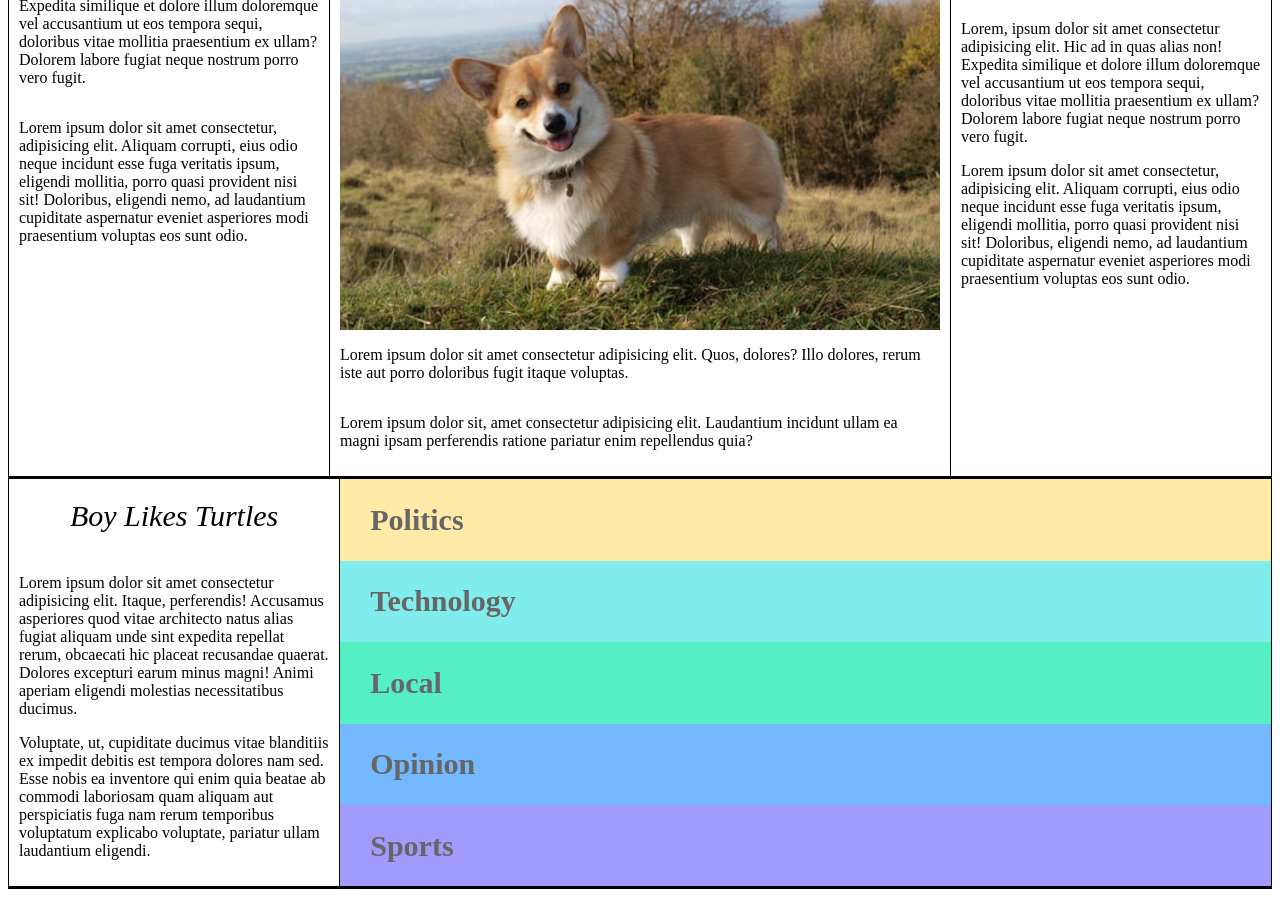
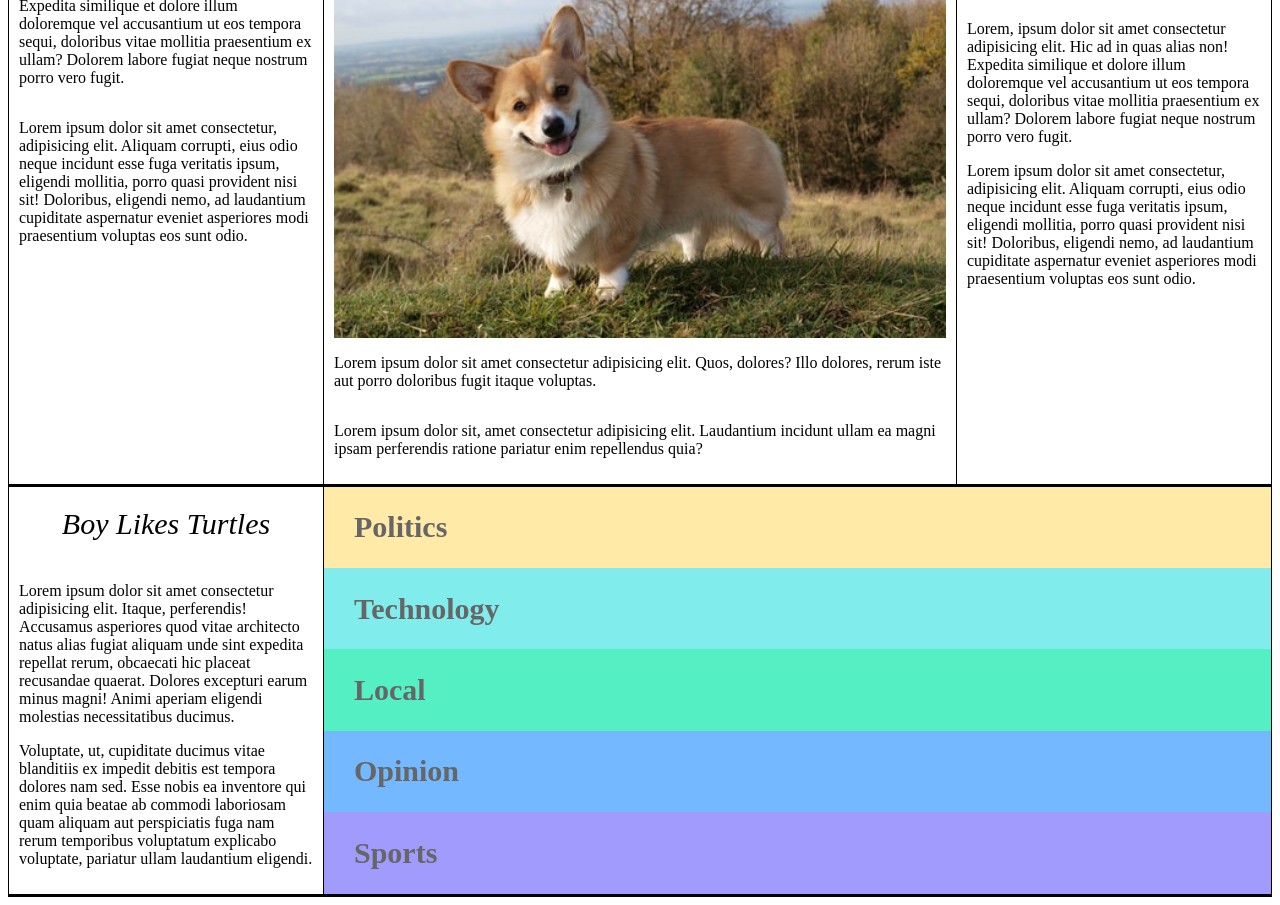
Before and after one commit to NguyenBao17/NguyenBao17.github.io, a plain HTML site: page docs/excercise-1/corgi.html in a window 1280 px wide. Shown: the part 261-1166 px from the top of the page. Drawn offline with Linux system fonts and the light colour scheme.

Commit message:
fix exercise 1 : fix width

```diff
--- a/docs/excercise-1/corgi.css
+++ b/docs/excercise-1/corgi.css
@@ -26,7 +26,7 @@
 }
 
 .quarter{
-    flex:1;
+    width:25%;
     padding: 20px 10px 10px 10px;
     display: flex;
     flex-direction: column;
@@ -35,14 +35,14 @@
 }
 
 .half{
-    flex:2;
+    width:50%;
     padding: 20px 10px 10px 10px;
     display: flex;
     flex-direction: column;
 }
 
 .three-quarter{
-    flex:3;
+    width:75%;
     display: flex;
     flex-direction: column;
     border-right: 1px solid black;
```
